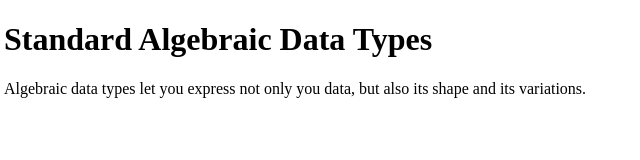
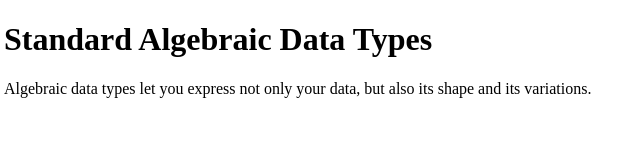
Before and after one commit to brianhempel/standardadt, a plain HTML site: page index.html in a window 1280 px wide. Shown: the full height of the page, 4-644 px from the left. Drawn offline with Linux system fonts and the light colour scheme.

Commit message:
“you” -> “your”

```diff
--- a/index.html
+++ b/index.html
@@ -8,7 +8,7 @@
 
 <h1 id="standardalgebraicdatatypes">Standard Algebraic Data Types</h1>
 
-<p>Algebraic data types let you express not only you data, but also its shape and its variations.</p>
+<p>Algebraic data types let you express not only your data, but also its shape and its variations.</p>
 
 </body>
 </html>
```
Also changed, not shown: 1 other file.
